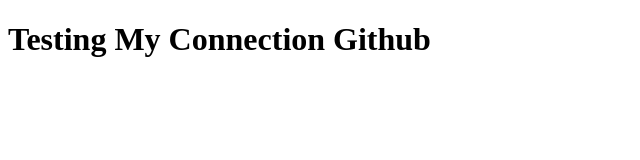
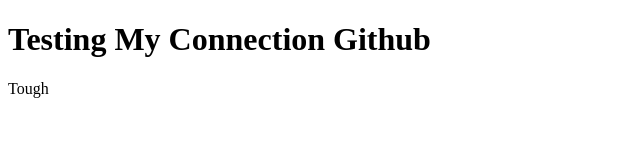
Before and after one commit to ohheyandre/please-work, a plain HTML site: page index.html in a window 1280 px wide. Shown: the full height of the page, 0-640 px from the left. Drawn offline with Linux system fonts and the light colour scheme.

Commit message:
second commit

```diff
--- a/index.html
+++ b/index.html
@@ -7,5 +7,6 @@
 </head>
 <body>
     <h1>Testing My Connection Github</h1>
+    <p>Tough</p>
 </body>
 </html>
```
Also changed, not shown: 1 other file.
